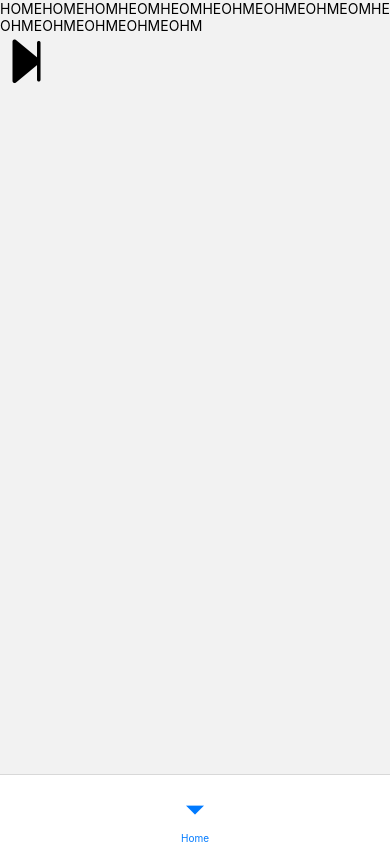
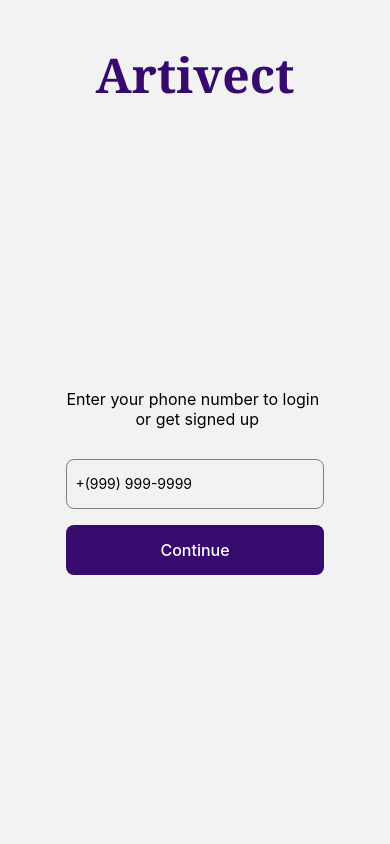
Before and after one commit to 1kDustin/Artivect-mobile, a React Native app: screen /Home in a window 390 px wide. Built offline with nearby package versions, Linux system fonts and the light colour scheme.

Commit message:
vector icons setup, and created login page with authswitch for navigation

```diff
--- a/navigation.tsx
+++ b/navigation.tsx
@@ -1,8 +1,12 @@
+/* eslint-disable react/no-unstable-nested-components */
 import React from 'react';
 import {createNativeStackNavigator} from '@react-navigation/native-stack';
 import {createBottomTabNavigator} from '@react-navigation/bottom-tabs';
 import {Home} from './src/screens/Home';
+import {Login} from './src/screens/Login';
 import {NavigationContainer} from '@react-navigation/native';
+import HomeIcon from 'react-native-vector-icons/FontAwesome';
+import {SafeAreaProvider} from 'react-native-safe-area-context';
 
 const Tab = createBottomTabNavigator();
 const Stack = createNativeStackNavigator();
@@ -17,6 +21,21 @@ function HomeStack() {
     </Stack.Navigator>
   );
 }
+
+export const LoginStack = () => {
+  return (
+    <SafeAreaProvider>
+      <NavigationContainer>
+        <Stack.Navigator
+          screenOptions={{
+            headerShown: false,
+          }}>
+          <Stack.Screen name="Home" component={Login} />
+        </Stack.Navigator>
+      </NavigationContainer>
+    </SafeAreaProvider>
+  );
+};
 
 function TabNavigator() {
   return (
@@ -34,14 +53,9 @@ function TabNavigator() {
       <Tab.Screen
         options={{
           tabBarLabel: 'Home',
-          //   tabBarIcon: ({size, color}) => (
-          //     <Icon
-          //       style={isiPad ? styles.ipadIconLabel : styles.iphoneIconLabel}
-          //       name="home"
-          //       size={size}
-          //       color={color}
-          //     />
-          //   )
+          tabBarIcon: ({color}) => {
+            return <HomeIcon name="file" size={18} color={color} />;
+          },
         }}
         name="Home"
         component={HomeStack}
@@ -52,6 +66,7 @@ function TabNavigator() {
 
 export default function Navigation() {
   return (
+    <SafeAreaProvider>
       <NavigationContainer>
         <Stack.Navigator screenOptions={{headerShown: false}}>
           <Stack.Screen
@@ -61,5 +76,6 @@ export default function Navigation() {
           />
         </Stack.Navigator>
       </NavigationContainer>
+    </SafeAreaProvider>
   );
 }
--- /dev/null
+++ b/src/components/AppTitle.tsx
@@ -0,0 +1,26 @@
+import React from 'react';
+import {View, Text, StyleSheet} from 'react-native';
+import colors from '../theme/colors';
+import fonts from '../theme/fonts';
+
+export const AppTitle = () => {
+  return (
+    <View style={styles.container}>
+      <Text style={styles.title}>Artivect</Text>
+    </View>
+  );
+};
+
+const styles = StyleSheet.create({
+  container: {
+    marginTop: 30,
+    marginBottom: 24,
+  },
+  title: {
+    fontSize: 48,
+    fontWeight: '700',
+    fontFamily: fonts.title,
+    color: colors.mainColor,
+    alignSelf: 'center',
+  },
+});
--- /dev/null
+++ b/src/screens/Login.tsx
@@ -0,0 +1,76 @@
+import React from 'react';
+import {
+  Text,
+  View,
+  StyleSheet,
+  TextInput,
+  TouchableOpacity,
+  KeyboardAvoidingView,
+  Platform,
+} from 'react-native';
+import colors from '../theme/colors';
+import {AppTitle} from '../components/AppTitle';
+
+export const Login = () => {
+  const keyboardVerticalOffset = Platform.OS === 'ios' ? 40 : 0;
+
+  return (
+    <View style={styles.container}>
+      <AppTitle />
+      <KeyboardAvoidingView
+        behavior="position"
+        keyboardVerticalOffset={keyboardVerticalOffset}>
+        <Text style={styles.text}>
+          {'Enter your phone number to login \n or get signed up'}
+        </Text>
+        <View>
+          <TextInput
+            keyboardType="phone-pad"
+            style={styles.textInput}
+            placeholder="+(999) 999-9999"
+          />
+          <TouchableOpacity style={styles.continueButton}>
+            <Text style={styles.continueButtonText}>Continue</Text>
+          </TouchableOpacity>
+        </View>
+      </KeyboardAvoidingView>
+      <View />
+    </View>
+  );
+};
+
+const styles = StyleSheet.create({
+  container: {
+    flex: 1,
+    justifyContent: 'space-between',
+    padding: 12,
+    alignItems: 'center',
+  },
+  text: {
+    fontSize: 16,
+    fontWeight: '400',
+    textAlign: 'center',
+    marginBottom: 30,
+  },
+  textInput: {
+    height: 50,
+    padding: 8,
+    borderColor: colors.borderColor,
+    borderWidth: 1,
+    borderRadius: 8,
+    marginBottom: 16,
+  },
+  continueButton: {
+    height: 50,
+    padding: 8,
+    backgroundColor: colors.mainColor,
+    justifyContent: 'center',
+    borderRadius: 8,
+  },
+  continueButtonText: {
+    textAlign: 'center',
+    fontSize: 16,
+    fontWeight: '500',
+    color: '#FFF',
+  },
+});
--- /dev/null
+++ b/src/theme/colors.ts
@@ -0,0 +1,6 @@
+const colors = {
+  mainColor: '#370b6e',
+  borderColor: 'grey',
+};
+
+export default colors;
--- /dev/null
+++ b/src/theme/fonts.ts
@@ -0,0 +1,5 @@
+const fonts = {
+  title: 'Georgia',
+};
+
+export default fonts;
--- a/src/utils/AuthSwitch.tsx
+++ b/src/utils/AuthSwitch.tsx
@@ -2,13 +2,13 @@ import React from 'react';
 import {useSelector} from 'react-redux';
 import {RootState} from '../../store';
 import Navigation from '../../navigation';
-// import {LoginStack} from '../../navigation';
+import {LoginStack} from '../../navigation';
 
 export const AuthSwitch = () => {
   //   const isAuth = useSelector(
   //     (state: RootState) => state.authSlice.isAuthenticated,
   //   );
+  const isAuth = false;
 
-  //   return isAuth ? <Navigation /> : <LoginStack />;
-  return <Navigation />;
+  return isAuth ? <Navigation /> : <LoginStack />;
 };
```
Lines whose indentation alone changed are shown as unchanged.
